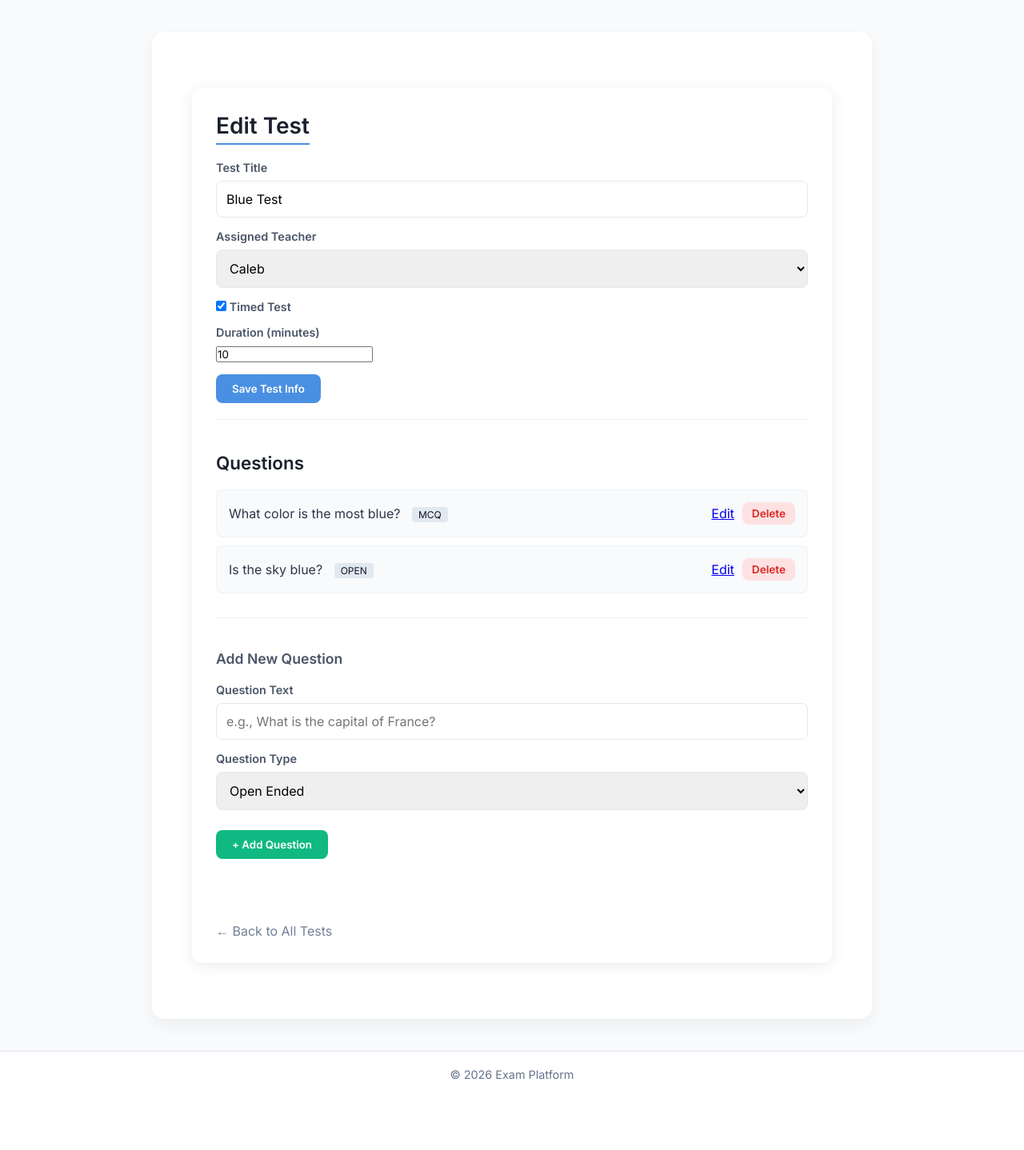
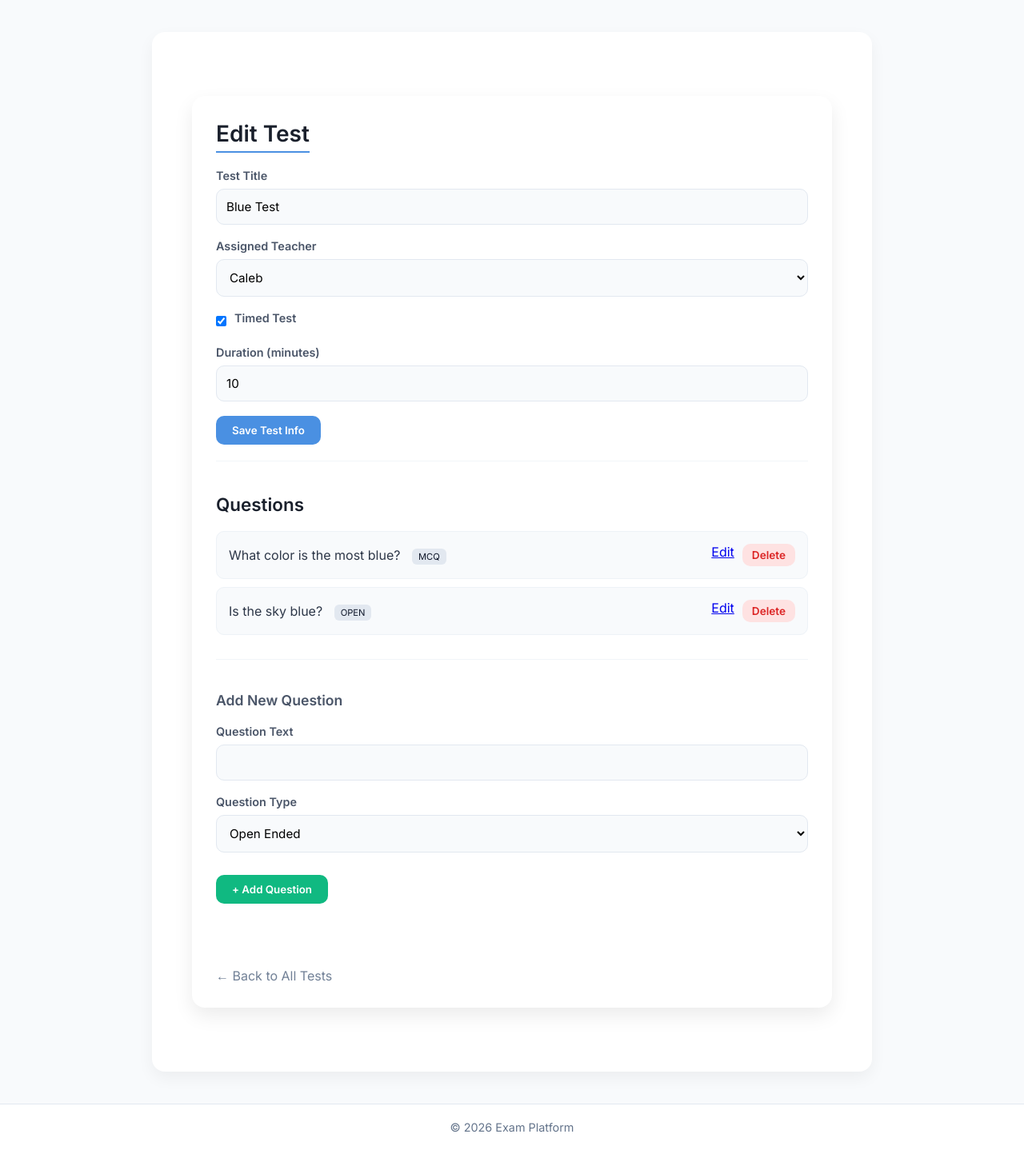
Before and after one commit to stefanescuowen-cmd/CSET-160-Final, a Flask app: page /test/1/edit in a window 1280 px wide. Shown: the part 138-1576 px from the top of the page at 80% size. Before the commit the page ends 1488 px from the top, so only its background shows below. Run offline with Flask 3, Linux system fonts and the light colour scheme.

Commit message:
Fixed styling

```diff
--- a/app/routes/routes.py
+++ b/app/routes/routes.py
@@ -224,11 +224,28 @@ def view_submissions(test_id):
 @bp.route("/question/<int:question_id>/edit", methods=["GET", "POST"])
 def edit_question(question_id):
     question = Question.query.get_or_404(question_id)
+
     if request.method == "POST":
         question.question_text = request.form.get("question_text")
         question.type = request.form.get("type", question.type)
+
+        if question.type == "mcq":
+            question.option_a = request.form.get("option_a")
+            question.option_b = request.form.get("option_b")
+            question.option_c = request.form.get("option_c")
+            question.option_d = request.form.get("option_d")
+            question.correct_answer = request.form.get("correct_answer")
+        else:
+            # Clear MCQ fields if switching back
+            question.option_a = None
+            question.option_b = None
+            question.option_c = None
+            question.option_d = None
+            question.correct_answer = None
+
         db.session.commit()
         return redirect(f"/test/{question.test_id}/edit")
+
     return render_template("edit_question.html", question=question)
 
 
--- a/app/templates/edit_test.html
+++ b/app/templates/edit_test.html
@@ -4,11 +4,11 @@
 <style>
     .edit-container {
         max-width: 800px;
-        margin: 40px auto;
+        margin: 50px auto;
         padding: 30px;
         background: #ffffff;
-        border-radius: 12px;
-        box-shadow: 0 4px 20px rgba(0,0,0,0.08);
+        border-radius: 16px;
+        box-shadow: 0 10px 25px rgba(0,0,0,0.08);
         font-family: 'Inter', -apple-system, sans-serif;
     }
 
@@ -25,72 +25,137 @@
     h2 { font-size: 1.4rem; margin-top: 10px; }
     h3 { font-size: 1.1rem; color: #4a5568; }
 
-    .form-group { margin-bottom: 15px; }
-    label { display: block; margin-bottom: 8px; font-weight: 600; color: #4a5568; font-size: 0.9rem; }
+    .form-group { margin-bottom: 18px; }
 
-    input[type="text"], select {
+    label {
+        display: block;
+        margin-bottom: 8px;
+        font-weight: 600;
+        color: #4a5568;
+        font-size: 0.9rem;
+    }
+
+    input[type="text"], input[type="number"], select {
         width: 100%;
         padding: 12px;
         border: 1px solid #e2e8f0;
-        border-radius: 8px;
-        font-size: 1rem;
+        border-radius: 10px;
+        font-size: 0.95rem;
         transition: all 0.2s;
+        background: #f8fafc;
     }
 
     input:focus, select:focus {
         outline: none;
         border-color: #4a90e2;
+        background: white;
         box-shadow: 0 0 0 3px rgba(74, 144, 226, 0.1);
+    }
+
+    .checkbox-group {
+        display: flex;
+        align-items: center;
+        gap: 10px;
+        font-weight: 500;
+    }
+
+    .duration-box {
+        display: none;
+        animation: fadeIn 0.2s ease-in-out;
+    }
+
+    @keyframes fadeIn {
+        from { opacity: 0; transform: translateY(-5px); }
+        to { opacity: 1; transform: translateY(0); }
     }
 
     .btn {
         padding: 10px 20px;
-        border-radius: 8px;
+        border-radius: 10px;
         font-weight: 600;
         cursor: pointer;
         transition: all 0.2s;
         border: none;
     }
 
-    .btn-primary { background: #4a90e2; color: white; }
-    .btn-primary:hover { background: #357abd; }
+    .btn-primary {
+        background: #4a90e2;
+        color: white;
+    }
 
-    .btn-add { background: #10b981; color: white; margin-top: 10px; }
-    .btn-add:hover { background: #059669; }
+    .btn-primary:hover {
+        background: #357abd;
+        transform: translateY(-1px);
+        box-shadow: 0 6px 14px rgba(74, 144, 226, 0.25);
+    }
 
-    .btn-delete { background: #fee2e2; color: #dc2626; padding: 6px 12px; font-size: 0.85rem; }
+    .btn-add {
+        background: #10b981;
+        color: white;
+        margin-top: 10px;
+    }
+
+    .btn-add:hover {
+        background: #059669;
+        transform: translateY(-1px);
+    }
+
+    .btn-delete {
+        background: #fee2e2;
+        color: #dc2626;
+        padding: 6px 12px;
+        font-size: 0.85rem;
+    }
+
     .btn-delete:hover { background: #fecaca; }
 
     .question-list { list-style: none; padding: 0; }
+
     .question-item {
         background: #f8fafc;
         padding: 15px;
-        border-radius: 8px;
+        border-radius: 10px;
         margin-bottom: 10px;
         display: flex;
         justify-content: space-between;
         align-items: center;
         border: 1px solid #edf2f7;
+        transition: 0.2s;
+    }
+
+    .question-item:hover {
+        border-color: #c7d2fe;
+        background: #f1f5ff;
     }
 
     .question-text { font-weight: 500; color: #2d3748; }
+
     .question-type {
-        font-size: 0.75rem;
+        font-size: 0.7rem;
         background: #e2e8f0;
-        padding: 2px 8px;
-        border-radius: 4px;
+        padding: 3px 8px;
+        border-radius: 6px;
         margin-left: 10px;
         text-transform: uppercase;
     }
 
-    .back-link { display: inline-block; margin-top: 20px; color: #718096; text-decoration: none; font-weight: 500; }
+    .back-link {
+        display: inline-block;
+        margin-top: 20px;
+        color: #718096;
+        text-decoration: none;
+        font-weight: 500;
+    }
+
     .back-link:hover { color: #4a5568; }
 </style>
 
 <div class="edit-container">
+
+    <!-- TEST INFO -->
     <div class="section">
         <h1>Edit Test</h1>
-        <!-- Unified form: General info + Timed settings -->
+
         <form method="POST">
             <div class="form-group">
                 <label>Test Title</label>
@@ -108,14 +173,12 @@
                 </select>
             </div>
 
-            <div class="form-group">
-                <label>
-                    <input type="checkbox" name="is_timed" value="1" {% if test.is_timed %}checked{% endif %}>
-                    Timed Test
-                </label>
+            <div class="form-group checkbox-group">
+                <input type="checkbox" id="isTimed" name="is_timed" value="1" {% if test.is_timed %}checked{% endif %}>
+                <label for="isTimed">Timed Test</label>
             </div>
 
-            <div class="form-group">
+            <div class="form-group duration-box" id="durationBox">
                 <label>Duration (minutes)</label>
                 <input type="number" name="duration" min="1" value="{{ test.duration or '' }}">
             </div>
@@ -124,6 +187,7 @@
         </form>
     </div>
 
+    <!-- QUESTIONS -->
     <div class="section">
         <h2>Questions</h2>
         <ul class="question-list">
@@ -133,10 +197,10 @@
                     <span class="question-text">{{ question.question_text }}</span>
                     <span class="question-type">{{ question.type }}</span>
                 </div>
-                <div style="display: flex; gap: 10px; align-items: center;">
-                    <a href="/question/{{ question.id }}/edit" class="btn-link">Edit</a>
-                    <form method="POST" action="/question/{{ question.id }}/delete" style="margin:0">
-                        <button type="submit" class="btn btn-delete" onclick="return confirm('Delete this question?')">Delete</button>
+                <div style="display:flex; gap:10px;">
+                    <a href="/question/{{ question.id }}/edit">Edit</a>
+                    <form method="POST" action="/question/{{ question.id }}/delete">
+                        <button type="submit" class="btn btn-delete">Delete</button>
                     </form>
                 </div>
             </li>
@@ -144,12 +208,14 @@
         </ul>
     </div>
 
+    <!-- ADD QUESTION -->
     <div class="section">
         <h3>Add New Question</h3>
-        <form method="POST" action="/test/{{ test.id }}/add_question" id="add-question-form">
+
+        <form method="POST" action="/test/{{ test.id }}/add_question">
             <div class="form-group">
                 <label>Question Text</label>
-                <input type="text" name="question_text" placeholder="e.g., What is the capital of France?" required>
+                <input type="text" name="question_text" required>
             </div>
 
             <div class="form-group">
@@ -160,31 +226,26 @@
                 </select>
             </div>
 
-            <!-- MCQ Options (hidden by default) -->
             <div id="mcq-options" style="display:none;">
                 <div class="form-group">
-                    <label>Option A</label>
                     <input type="text" name="option_a" placeholder="Option A">
                 </div>
                 <div class="form-group">
-                    <label>Option B</label>
                     <input type="text" name="option_b" placeholder="Option B">
                 </div>
                 <div class="form-group">
-                    <label>Option C</label>
                     <input type="text" name="option_c" placeholder="Option C">
                 </div>
                 <div class="form-group">
-                    <label>Option D</label>
                     <input type="text" name="option_d" placeholder="Option D">
                 </div>
+
                 <div class="form-group">
-                    <label>Correct Answer</label>
                     <select name="correct_answer">
-                        <option value="A">A</option>
-                        <option value="B">B</option>
-                        <option value="C">C</option>
-                        <option value="D">D</option>
+                        <option value="A">Correct: A</option>
+                        <option value="B">Correct: B</option>
+                        <option value="C">Correct: C</option>
+                        <option value="D">Correct: D</option>
                     </select>
                 </div>
             </div>
@@ -197,19 +258,30 @@
 </div>
 
 <script>
-// Show MCQ fields only when MCQ is selected and make fields required
-const typeSelect = document.getElementById('question-type-select');
-const mcqOptions = document.getElementById('mcq-options');
-const mcqInputs = mcqOptions.querySelectorAll('input');
+// Run AFTER page loads
+document.addEventListener("DOMContentLoaded", () => {
 
-typeSelect.addEventListener('change', () => {
-    if(typeSelect.value === 'mcq'){
-        mcqOptions.style.display = 'block';
-        mcqInputs.forEach(input => input.required = true);
-    } else {
-        mcqOptions.style.display = 'none';
-        mcqInputs.forEach(input => input.required = false);
+    // Timer toggle
+    const checkbox = document.getElementById("isTimed");
+    const durationBox = document.getElementById("durationBox");
+
+    function toggleDuration() {
+        durationBox.style.display = checkbox.checked ? "block" : "none";
     }
+
+    toggleDuration();
+    checkbox.addEventListener("change", toggleDuration);
+
+    // MCQ toggle
+    const typeSelect = document.getElementById("question-type-select");
+    const mcqOptions = document.getElementById("mcq-options");
+
+    function toggleMCQ() {
+        mcqOptions.style.display = typeSelect.value === "mcq" ? "block" : "none";
+    }
+
+    toggleMCQ();
+    typeSelect.addEventListener("change", toggleMCQ);
 });
 </script>
 
--- a/app/templates/take_test.html
+++ b/app/templates/take_test.html
@@ -130,7 +130,7 @@
                 <span style="color: #4f46e5;">{{ loop.index + (page-1)*10 }}.</span> {{ question.question_text }}
             </label>
 
-            {% if question.type == "mcq" and question.option_a %}
+            {% if question.type == "mcq" %}
                 <label><input type="radio" name="question_{{ question.id }}" value="A"
                     {% if answers_dict.get(question.id) == 'A' %}checked{% endif %}> {{ question.option_a }}</label><br>
                 <label><input type="radio" name="question_{{ question.id }}" value="B"
--- a/main.py
+++ b/main.py
@@ -7,4 +7,4 @@ app = create_app()
 if __name__ == "__main__":
     with app.app_context():
         db.create_all()
-    app.run(debug=True, host="0.0.0.0", port=int(os.environ.get("PORT", 5001)))
+    app.run(debug=True, host="127.0.0.1", port=int(os.environ.get("PORT", 5001)))
```
Also changed, not shown: app/templates/create_test.html (+59 -19 lines), app/templates/edit_question.html (+73 -32 lines), instance/local.db.
